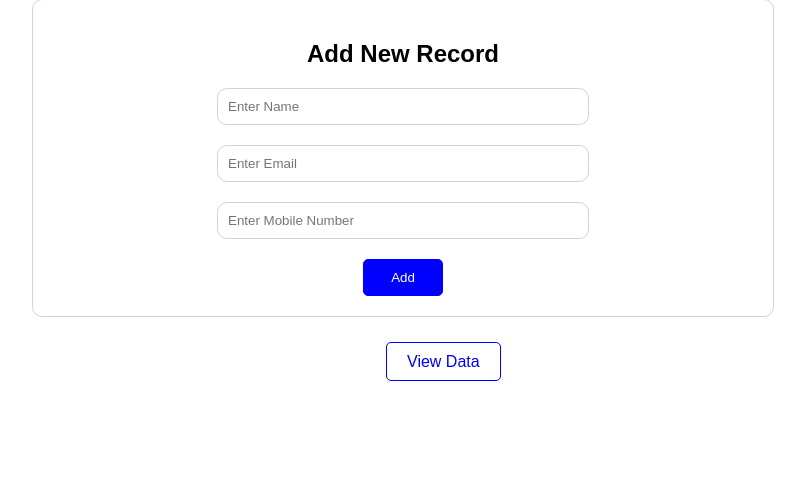
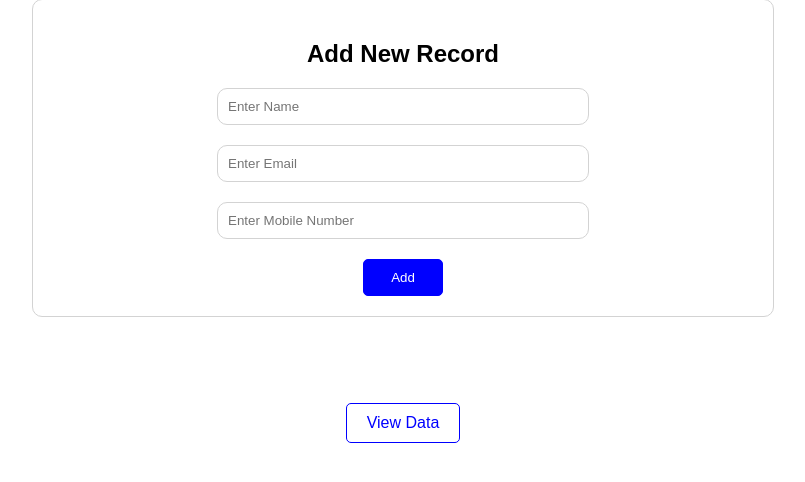
Before and after one commit to rahull0328/PHP-CRUD, a PHP site: page / in a window 1280 px wide. Shown: the part 87-569 px from the top of the page, without its empty margins (237-1042 px from the left). Run offline with PHP 8.4, Linux system fonts and the light colour scheme.

Commit message:
Changed the CSS

```diff
--- a/assets/style.css
+++ b/assets/style.css
@@ -50,16 +50,17 @@ form input{
     width: 80px;
 }
 
-.goBack{
+.goBack {
     padding: 10px 20px;
-    margin-left: 615px;
-    margin-top: 60px;
+    margin: 50px auto; /* Auto margins on the left and right to center */
     background-color: white;
     color: blue;
     border: 1px solid blue;
     border-radius: 5px;
     cursor: pointer;
     text-decoration: none;
+    display: block; /* Ensures the button behaves like a block element */
+    width: fit-content; /* Ensures the width is based on its content */
 }
 
 table{
```
